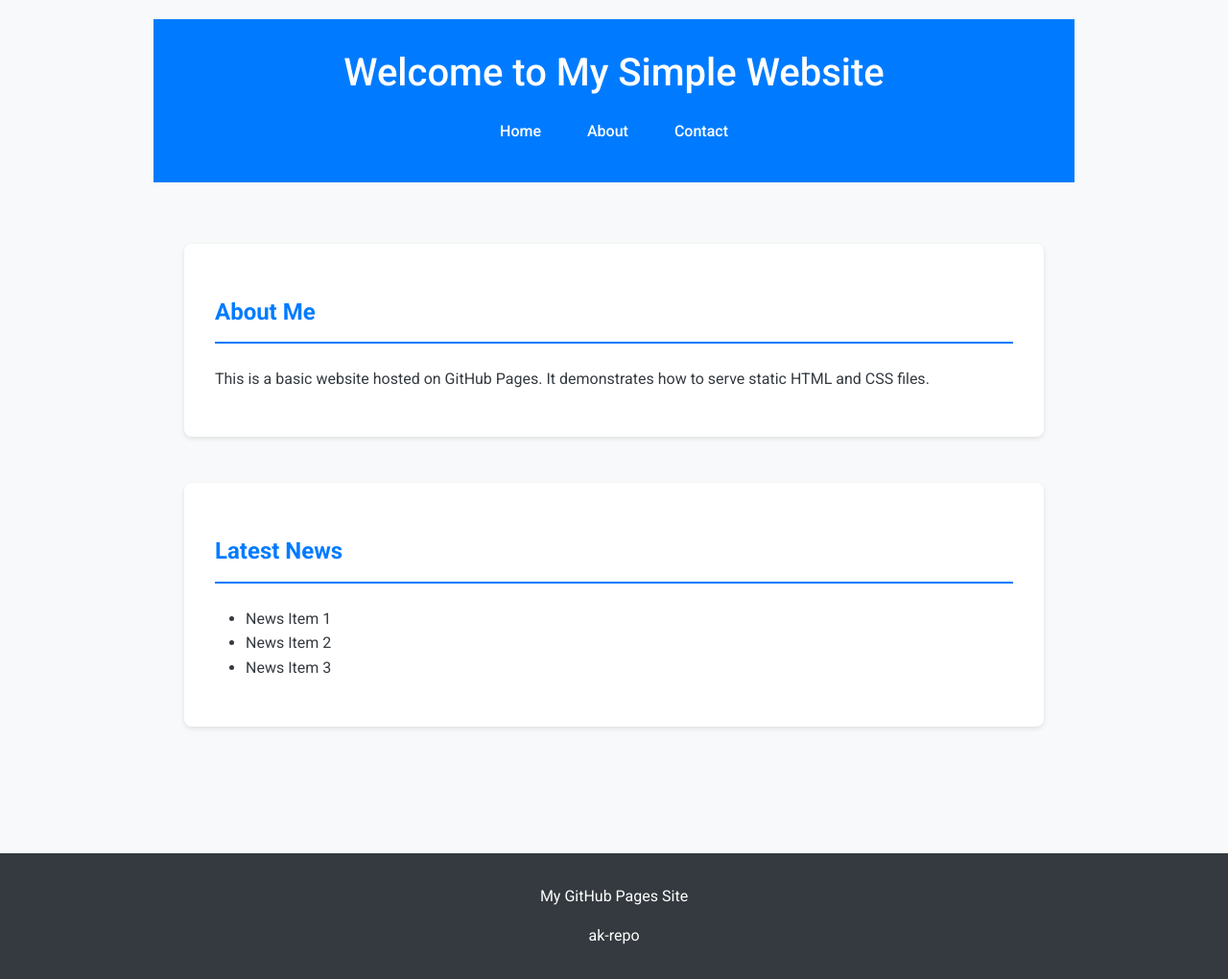
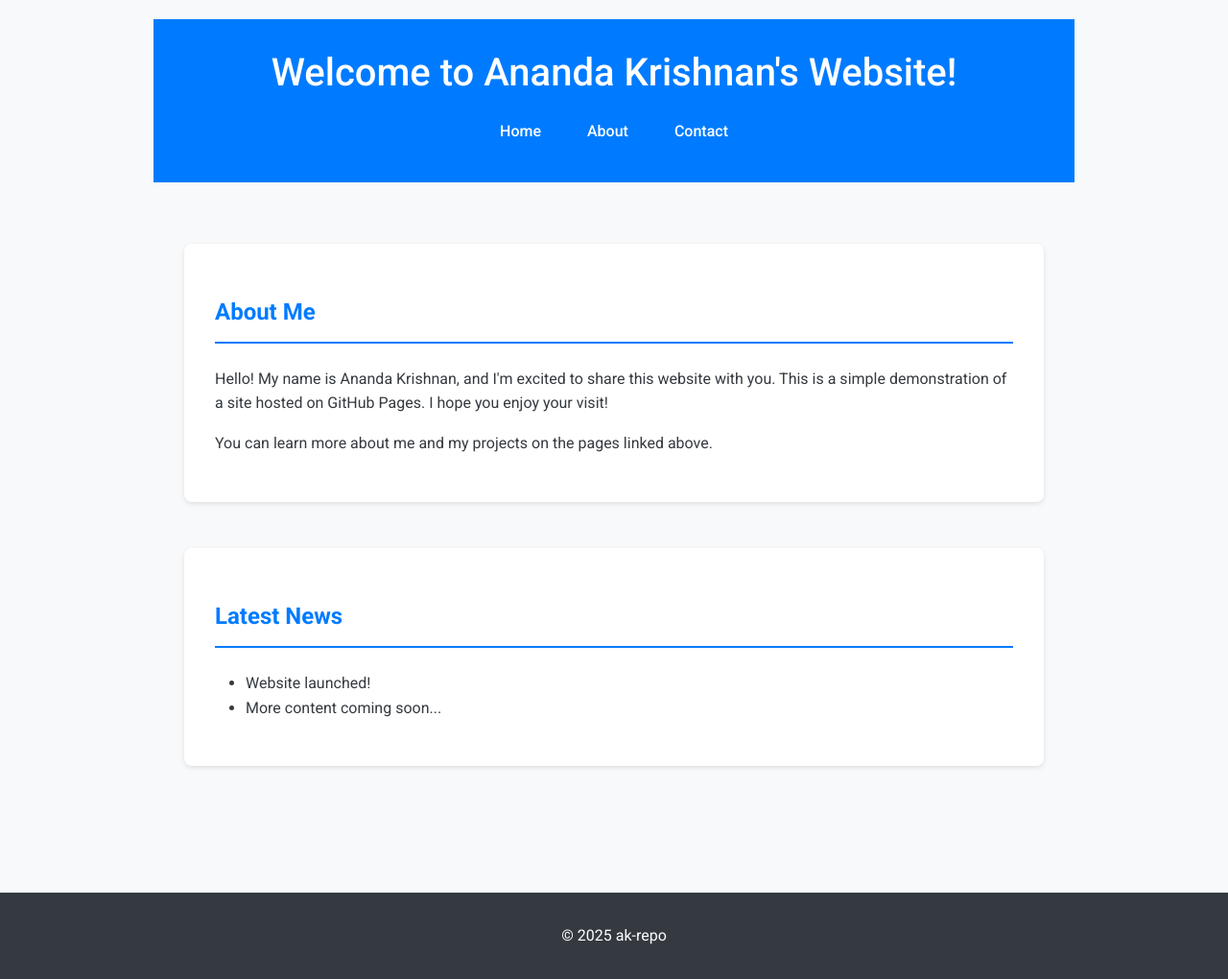
Before and after one commit to ak-repo/deployemnt_pages, a plain HTML site: page index.html in a window 1280 px wide. Shown: the whole page at 96% size. Drawn offline with Linux system fonts and the light colour scheme.

Commit message:
added welcomes

```diff
--- a/index.html
+++ b/index.html
@@ -3,7 +3,7 @@
 <head>
     <meta charset="UTF-8">
     <meta name="viewport" content="width=device-width, initial-scale=1.0">
-    <title>My GitHub Pages Site</title>
+    <title>Ananda Krishnan's Site</title>
     <link rel="stylesheet" href="style.css">
     <link rel="preconnect" href="https://fonts.googleapis.com">
     <link rel="preconnect" href="https://fonts.gstatic.com" crossorigin>
@@ -12,7 +12,7 @@
 <body>
     <div class="container">
         <header>
-            <h1>Welcome to My Simple Website</h1>
+            <h1>Welcome to Ananda Krishnan's Website!</h1>
             <nav>
                 <ul>
                     <li><a href="#">Home</a></li>
@@ -25,23 +25,22 @@
         <main>
             <section>
                 <h2>About Me</h2>
-                <p>This is a basic website hosted on GitHub Pages. It demonstrates how to serve static HTML and CSS files.</p>
+                <p>Hello! My name is Ananda Krishnan, and I'm excited to share this website with you.  This is a simple demonstration of a site hosted on GitHub Pages. I hope you enjoy your visit!</p>
+                <p>You can learn more about me and my projects on the pages linked above.</p>
             </section>
 
             <section>
                 <h2>Latest News</h2>
                 <ul>
-                    <li>News Item 1</li>
-                    <li>News Item 2</li>
-                    <li>News Item 3</li>
+                    <li>Website launched!</li>
+                    <li>More content coming soon...</li>
                 </ul>
             </section>
         </main>
     </div>
 
     <footer>
-        <p> My GitHub Pages Site</p>
-        <p>ak-repo</p>
+        <p>© 2025 ak-repo</p>
     </footer>
 </body>
 </html>
```
